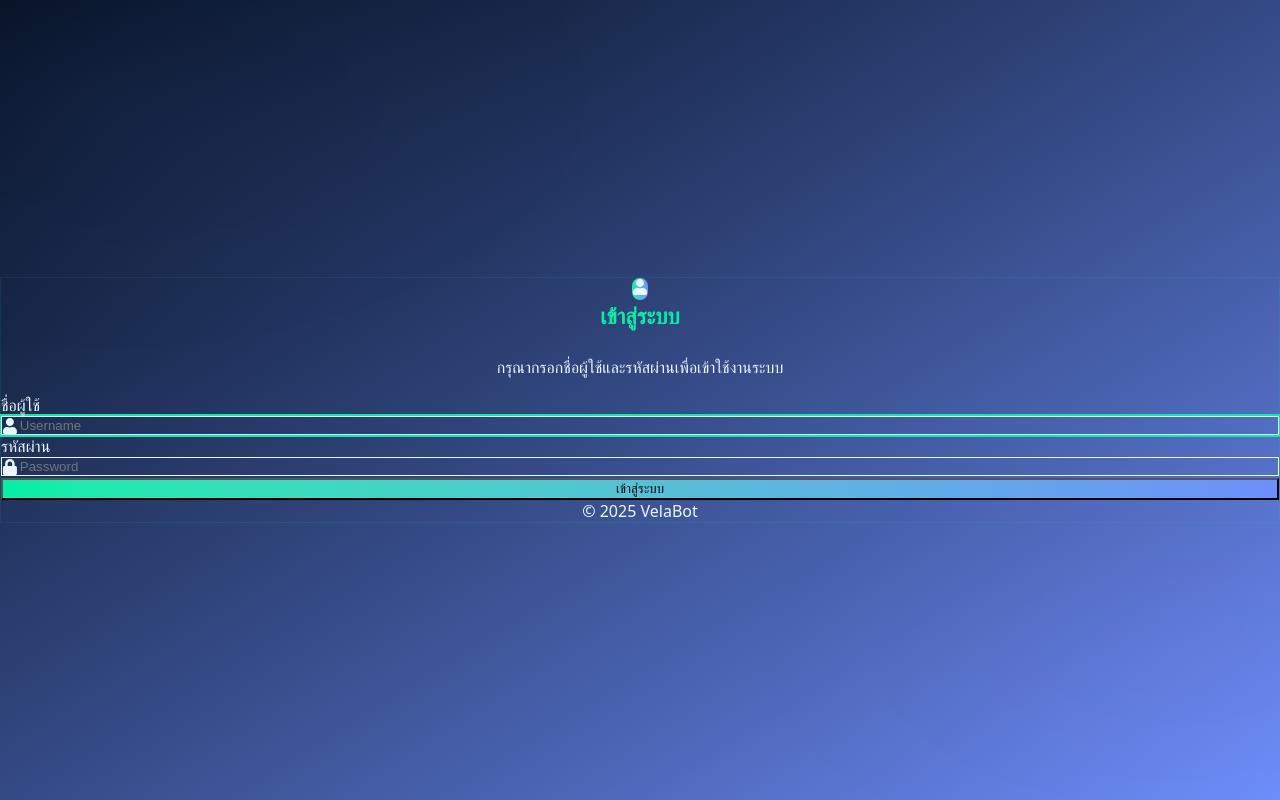
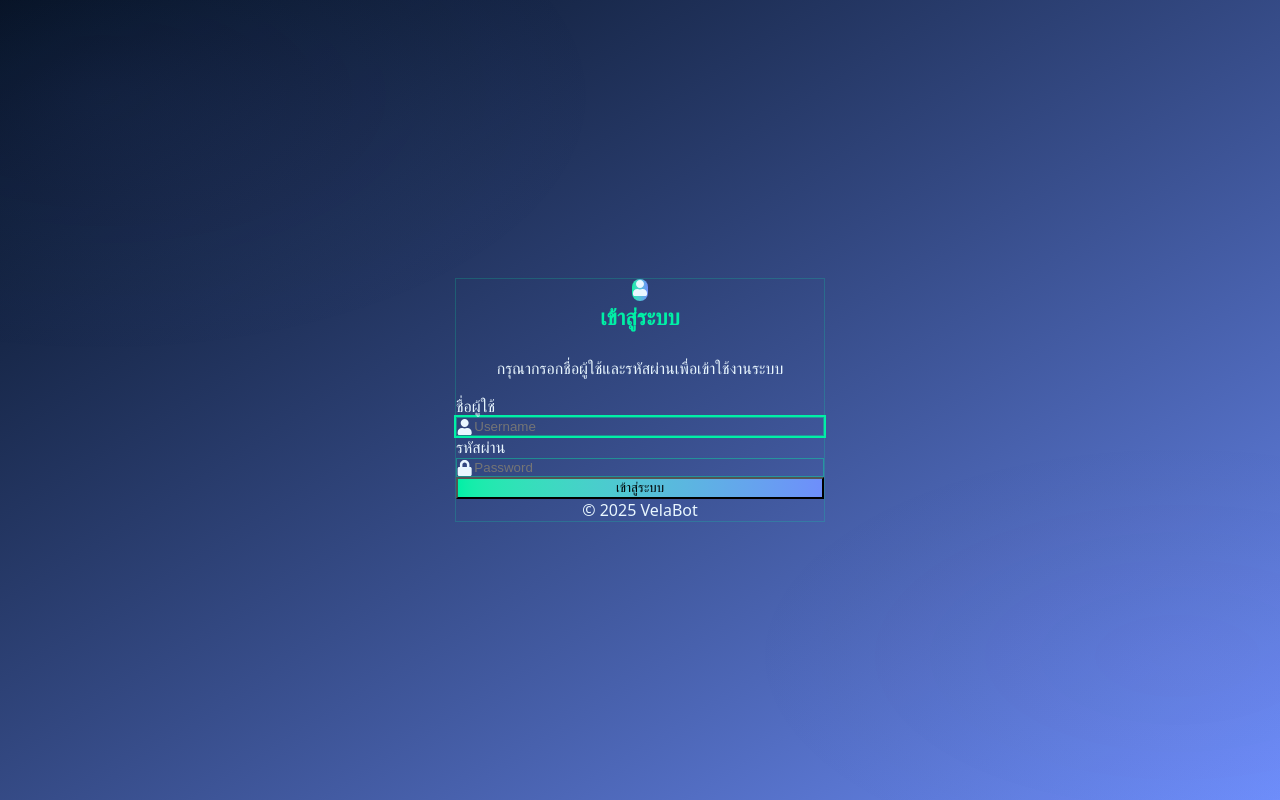
Before and after one commit to flook2018-prog/VelaBot, a React (Vite) app in the folder scb.py/: page /login in a window 1280 px wide. Built offline with nearby package versions, Linux system fonts and the light colour scheme.

Commit message:
Update Login.jsx

```diff
--- a/scb.py/src/pages/Login.jsx
+++ b/scb.py/src/pages/Login.jsx
@@ -18,22 +18,25 @@ export default function Login({ onLogin }) {
   };
 
   return (
-    <div className="min-h-screen flex items-center justify-center bg-gradient-to-br from-[#051021] to-[#6e8efb]">
-      <form onSubmit={handleSubmit} className="bg-white/80 p-8 rounded-2xl shadow-2xl w-full max-w-md relative backdrop-blur-md border border-[#00f0a6]/10">
-        <div className="flex flex-col items-center mb-6">
-          <div className="bg-gradient-to-r from-[#00f0a6] to-[#6e8efb] p-3 rounded-full mb-2 shadow-lg">
+    <div className="min-h-screen flex items-center justify-center bg-gradient-to-br from-[#051021] to-[#6e8efb] px-2">
+      <form
+        onSubmit={handleSubmit}
+        className="bg-white/90 p-8 rounded-xl shadow-xl w-full max-w-[370px] flex flex-col gap-5 items-center border border-[#00f0a6]/20 backdrop-blur-md"
+      >
+        <div className="flex flex-col items-center mb-2">
+          <div className="bg-gradient-to-r from-[#00f0a6] to-[#6e8efb] p-3 rounded-full mb-2 shadow">
             <FaUser className="text-3xl text-white drop-shadow" />
           </div>
           <h2 className="text-2xl font-bold text-center text-[#00f0a6] mb-1">เข้าสู่ระบบ</h2>
-          <p className="text-xs text-gray-500 text-center mb-2">กรุณากรอกชื่อผู้ใช้และรหัสผ่านเพื่อเข้าใช้งานระบบ</p>
+          <p className="text-xs text-gray-500 text-center">กรุณากรอกชื่อผู้ใช้และรหัสผ่านเพื่อเข้าใช้งานระบบ</p>
         </div>
-        <div className="mb-4 relative">
-          <label className="block mb-1 text-gray-700">ชื่อผู้ใช้</label>
-          <div className="flex items-center bg-white rounded-lg border focus-within:ring-2 focus-within:ring-[#00f0a6]">
-            <FaUser className="ml-3 text-gray-400" />
+        <div className="w-full">
+          <label className="block mb-1 text-gray-700 text-sm">ชื่อผู้ใช้</label>
+          <div className="flex items-center bg-white rounded-md border border-[#00f0a6]/40 focus-within:ring-2 focus-within:ring-[#00f0a6] transition">
+            <FaUser className="ml-2 text-gray-400 text-lg" />
             <input
               type="text"
-              className="w-full px-3 py-2 bg-transparent border-0 focus:outline-none rounded-lg"
+              className="w-full px-2 py-2 bg-transparent border-0 focus:outline-none rounded-md text-base"
               value={username}
               onChange={(e) => setUsername(e.target.value)}
               autoFocus
@@ -41,22 +44,25 @@ export default function Login({ onLogin }) {
             />
           </div>
         </div>
-        <div className="mb-4 relative">
-          <label className="block mb-1 text-gray-700">รหัสผ่าน</label>
-          <div className="flex items-center bg-white rounded-lg border focus-within:ring-2 focus-within:ring-[#00f0a6]">
-            <FaLock className="ml-3 text-gray-400" />
+        <div className="w-full">
+          <label className="block mb-1 text-gray-700 text-sm">รหัสผ่าน</label>
+          <div className="flex items-center bg-white rounded-md border border-[#00f0a6]/40 focus-within:ring-2 focus-within:ring-[#00f0a6] transition">
+            <FaLock className="ml-2 text-gray-400 text-lg" />
             <input
               type="password"
-              className="w-full px-3 py-2 bg-transparent border-0 focus:outline-none rounded-lg"
+              className="w-full px-2 py-2 bg-transparent border-0 focus:outline-none rounded-md text-base"
               value={password}
               onChange={(e) => setPassword(e.target.value)}
               placeholder="Password"
             />
           </div>
         </div>
-        {error && <div className="mb-4 text-red-500 text-sm text-center">{error}</div>}
-        <button type="submit" className="w-full bg-gradient-to-r from-[#00f0a6] to-[#6e8efb] text-white py-2 rounded-lg font-bold shadow-md hover:from-[#6e8efb] hover:to-[#00f0a6] transition">เข้าสู่ระบบ</button>
-        <div className="mt-4 text-xs text-gray-400 text-center">© {new Date().getFullYear()} VelaBot</div>
+        {error && <div className="w-full text-red-500 text-sm text-center">{error}</div>}
+        <button
+          type="submit"
+          className="w-full bg-gradient-to-r from-[#00f0a6] to-[#6e8efb] text-white py-2 rounded-md font-bold shadow hover:from-[#6e8efb] hover:to-[#00f0a6] transition text-base mt-2"
+        >เข้าสู่ระบบ</button>
+        <div className="text-xs text-gray-400 text-center w-full">© {new Date().getFullYear()} VelaBot</div>
       </form>
     </div>
   );
```
